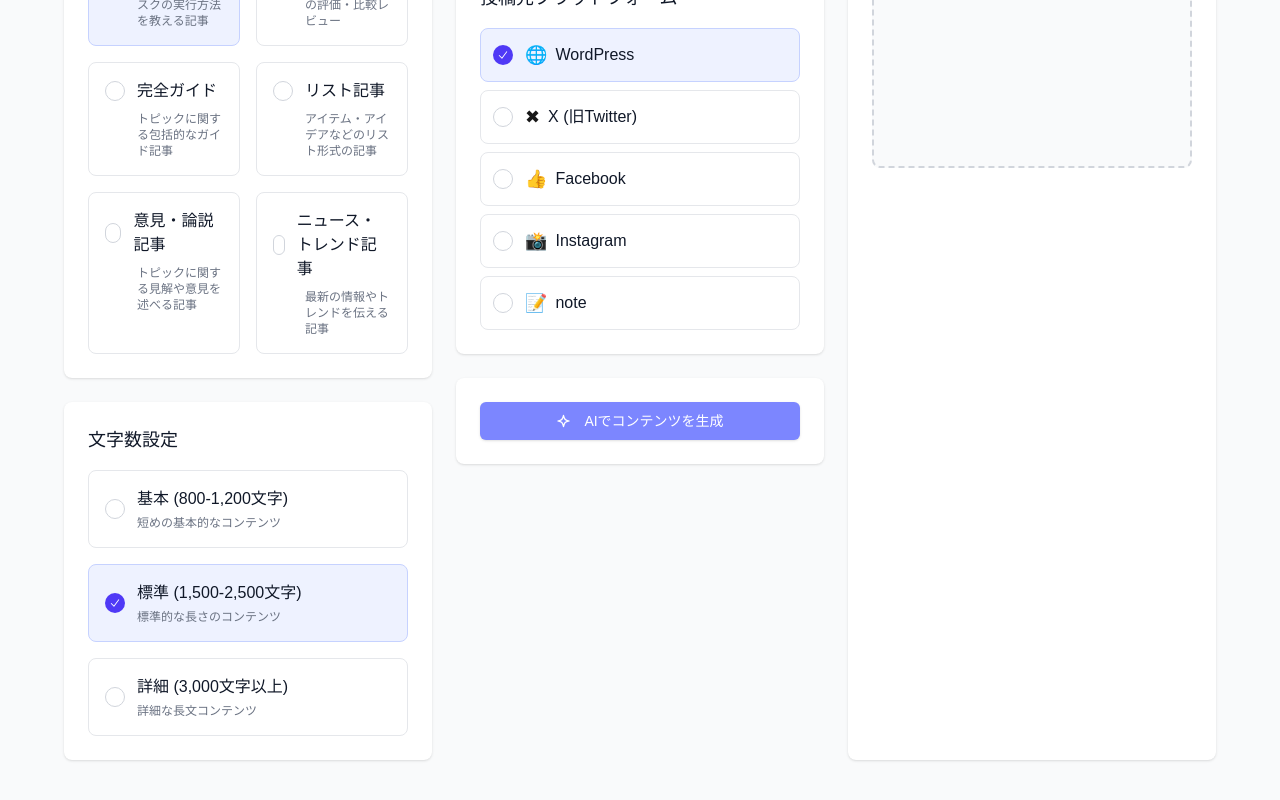
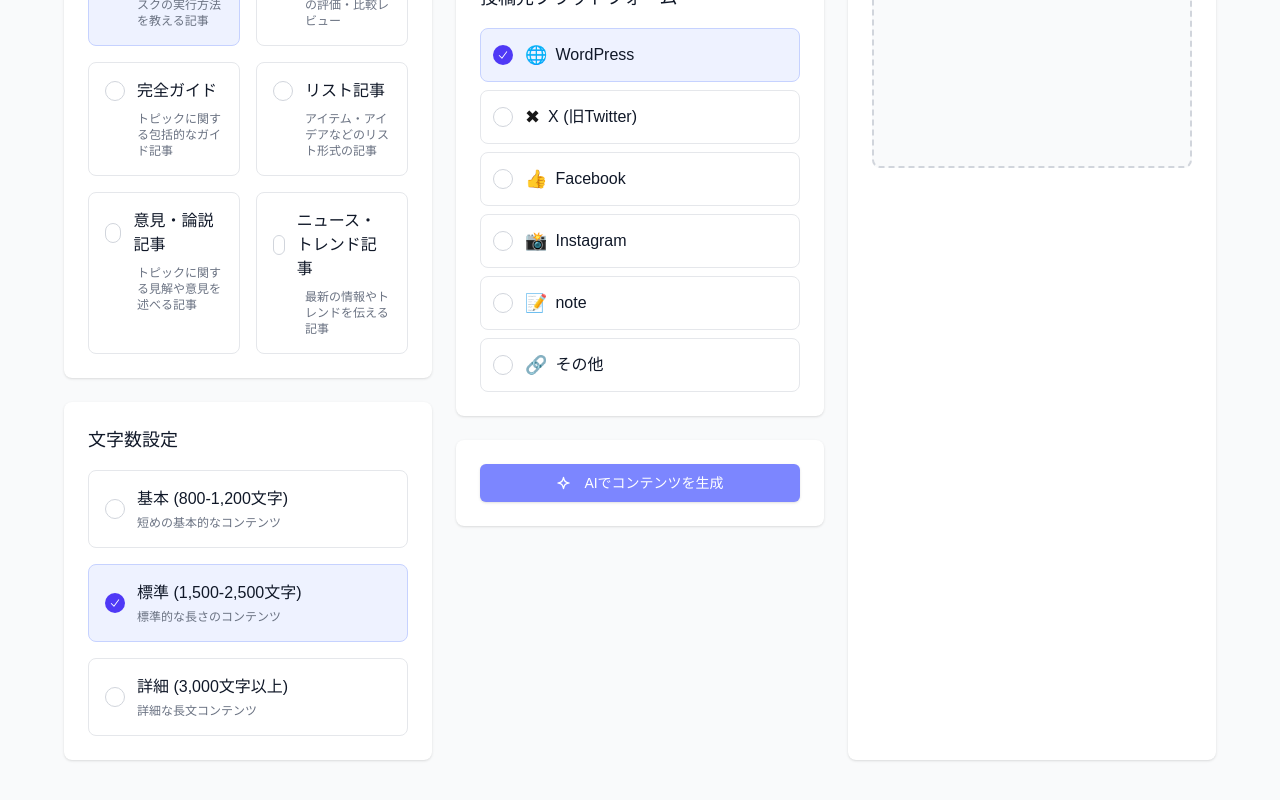
Before and after one commit to foresthill/content-nexus-ai, a Next.js app: page /content/new in a window 1280 px wide. Shown: the part 680-1480 px from the top of the page. Built offline with nearby package versions, Linux system fonts and the light colour scheme.

Commit message:
Fix: Wrap useSearchParams in Suspense to resolve client-side rendering issues

```diff
--- a/src/app/content/new/page.tsx
+++ b/src/app/content/new/page.tsx
@@ -4,7 +4,7 @@ import React, { useState, useEffect, Suspense } from 'react';
 import { useRouter, useSearchParams } from 'next/navigation';
 import Link from 'next/link';
 import useContentStore from '@/store/contentStore';
-import { ContentStatus } from '@/types/content';
+import { ContentStatus, PlatformType, PlatformData } from '@/types/content';
 
 // 記事タイプの定義
 type ArticleType = 'howto' | 'review' | 'guide' | 'list' | 'opinion' | 'news';
@@ -91,11 +91,12 @@ const contentLengths: Record<ContentLength, { label: string; description: string
 
 // モックの投稿プラットフォーム
 const publishPlatforms = [
-  { id: 'wordpress', name: 'WordPress', icon: '🌐' },
-  { id: 'twitter', name: 'X (旧Twitter)', icon: '✖' },
-  { id: 'facebook', name: 'Facebook', icon: '👍' },
-  { id: 'instagram', name: 'Instagram', icon: '📸' },
-  { id: 'note', name: 'note', icon: '📝' },
+  { id: PlatformType.BLOG, name: 'WordPress', icon: '🌐' },
+  { id: PlatformType.TWITTER, name: 'X (旧Twitter)', icon: '✖' },
+  { id: PlatformType.FACEBOOK, name: 'Facebook', icon: '👍' },
+  { id: PlatformType.INSTAGRAM, name: 'Instagram', icon: '📸' },
+  { id: PlatformType.NOTE, name: 'note', icon: '📝' },
+  { id: PlatformType.OTHER, name: 'その他', icon: '🔗' },
 ];
 
 // URLパラメータからキーワードを取得するコンポーネント
@@ -115,7 +116,7 @@ function ContentForm() {
   const [tagInput, setTagInput] = useState('');
   const [includeImages, setIncludeImages] = useState(true);
   const [includeLinks, setIncludeLinks] = useState(true);
-  const [selectedPlatforms, setSelectedPlatforms] = useState<string[]>(['wordpress']);
+  const [selectedPlatforms, setSelectedPlatforms] = useState<PlatformType[]>([PlatformType.BLOG]);
 
   // 生成状態
   const [isGenerating, setIsGenerating] = useState(false);
@@ -178,7 +179,7 @@ function ContentForm() {
   };
 
   // 投稿プラットフォーム選択処理
-  const togglePlatform = (platformId: string) => {
+  const togglePlatform = (platformId: PlatformType) => {
     if (selectedPlatforms.includes(platformId)) {
       setSelectedPlatforms(selectedPlatforms.filter(id => id !== platformId));
     } else {
@@ -383,6 +384,13 @@ ${includeLinks ? `
     setIsSaving(true);
 
     try {
+      // 選択されたプラットフォームからプラットフォームデータを生成
+      const platformsData: PlatformData[] = selectedPlatforms.map(platformType => ({
+        type: platformType,
+        // ブログは初期状態で下書き状態のまま
+        scheduledAt: platformType !== PlatformType.BLOG ? new Date(Date.now() + 7 * 24 * 60 * 60 * 1000) : undefined, // 1週間後に予定設定
+      }));
+
       // 新規コンテンツの作成
       const newContent = {
         title,
@@ -393,6 +401,7 @@ ${includeLinks ? `
         tags,
         status: ContentStatus.DRAFT,
         affiliateLinks: [],
+        platforms: platformsData,
       };
 
       const createdContent = await createContent(newContent);
```
